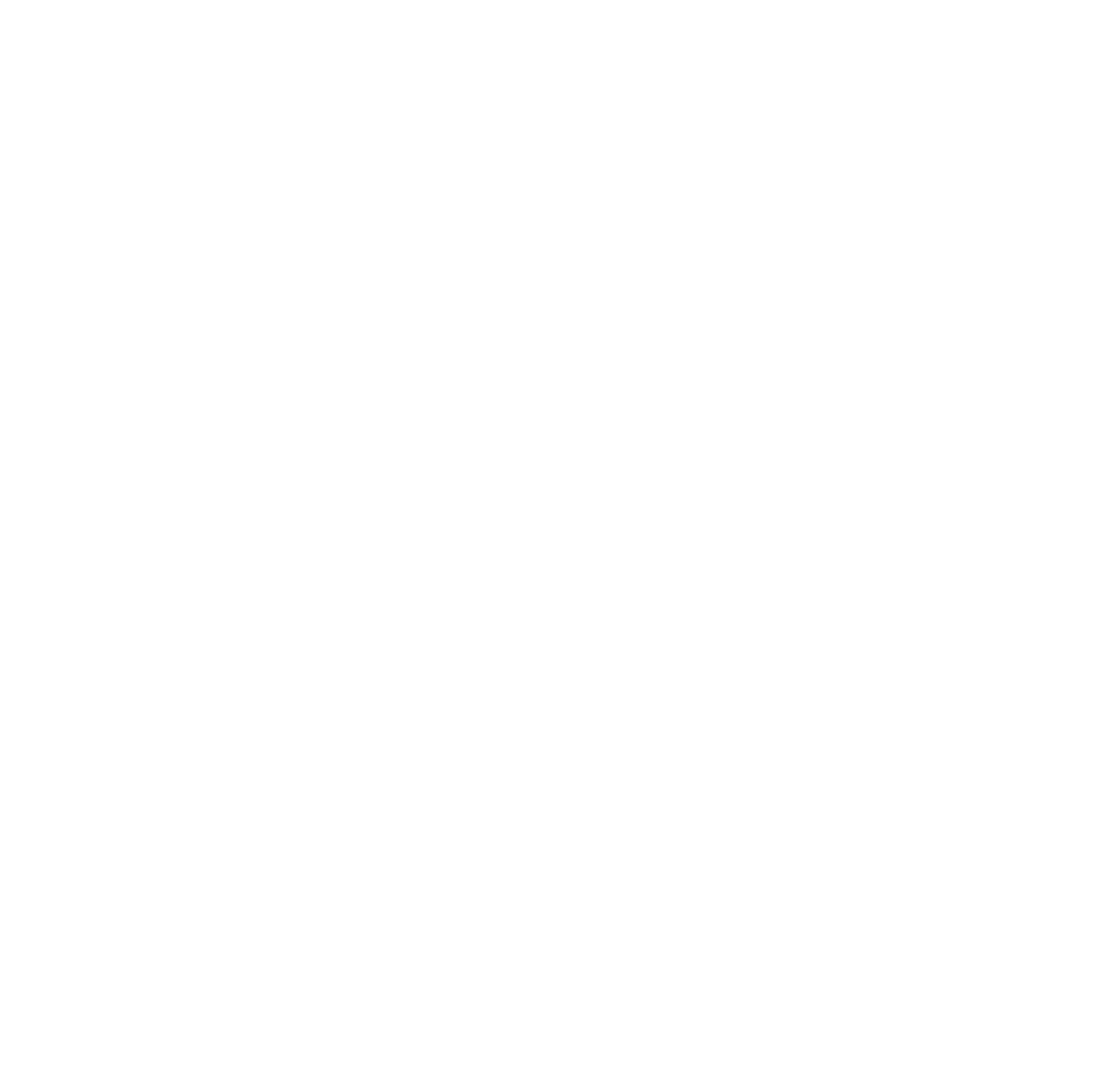
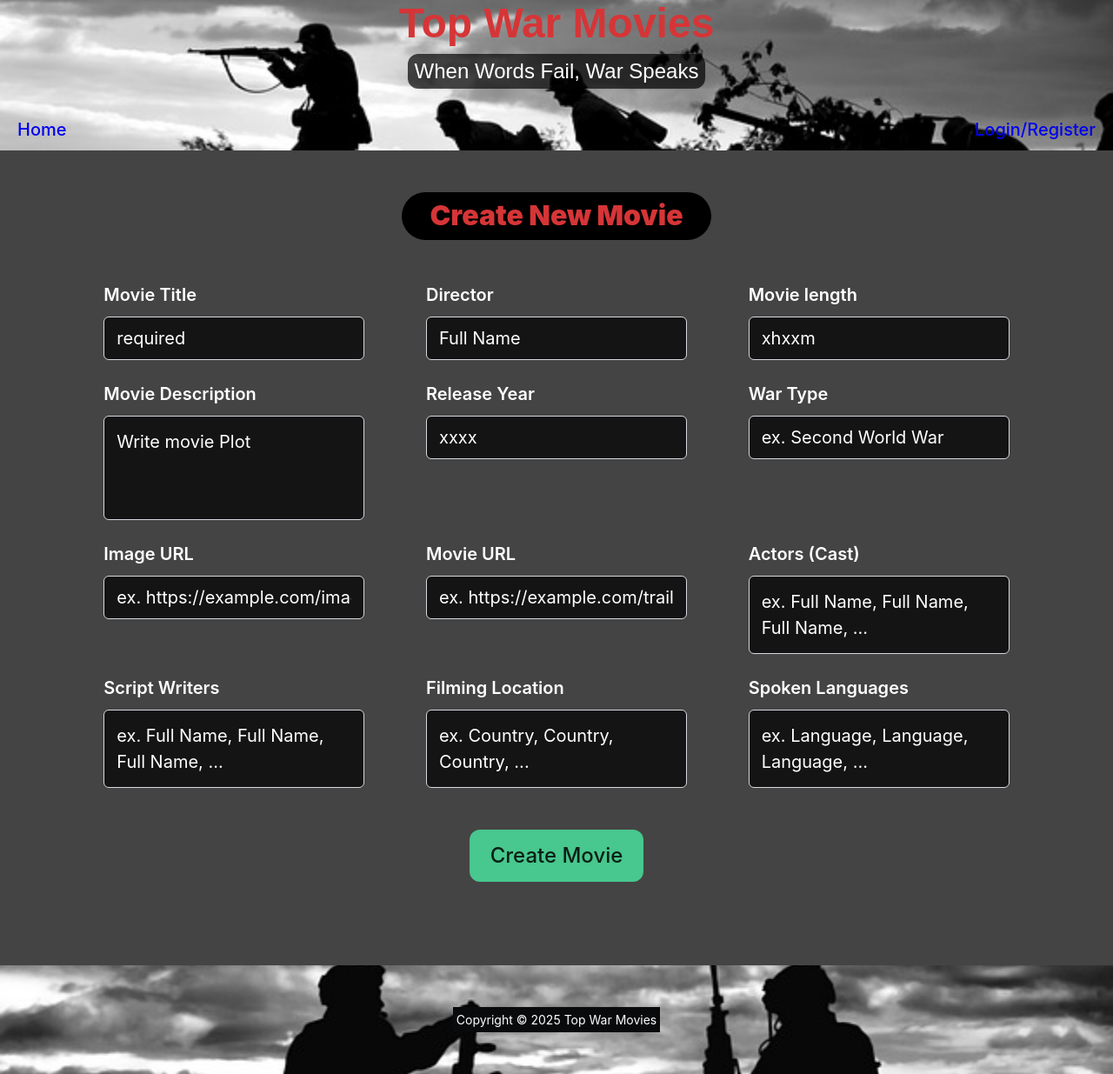
Before and after one commit to chas-academy/u06-vanilla-frontend-ViktorTheVariable, a website: page html/create-movie.html in a window 1280 px wide. Shown: the whole page at 87% size. Before the commit the page ends 800 px from the top, so only its background shows below. Drawn offline with Linux system fonts and the light colour scheme.

Commit message:
html structure and css design made for create-movie.html, styles in login-register.css moved over to syles.css for global use of classes

```diff
--- /dev/null
+++ b/css/admin-movie.css
@@ -0,0 +1,13 @@
+.myInput {
+    width: 300px !important;
+    background-color: var(--op-bg-color) !important;
+    color: var(--sec-btntxt-color) !important;
+}
+
+/* bulma classes */
+
+.textarea::placeholder {
+    color: var(--sec-btntxt-color) !important;
+}
+
+/* bulma classes */
--- a/css/styles.css
+++ b/css/styles.css
@@ -18,6 +18,15 @@ html {
 }
 
 .myButton:active {
+    background-color: var(--sec-btntxt-color) !important;
+}
+
+.mySec-btn:hover {
+    background-color: var(--pri-btntxt-color) !important;
+    color: var(--pri-btn-color);
+}
+
+.mySec-btn:active {
     background-color: var(--sec-btntxt-color) !important;
 }
 
@@ -88,6 +97,15 @@ h1.title {
     background-color: var(--pri-btn-color) !important;
 }
 
+.input {
+    background-color: var(--op-bg-color);
+    color: var(--sec-btntxt-color);
+}
+
+input::placeholder {
+    color: var(--sec-btntxt-color) !important;
+}
+
 .footer {
     padding: 3rem 1.5rem 3rem;
 }
--- a/html/create-movie.html
+++ b/html/create-movie.html
@@ -0,0 +1,149 @@
+<!DOCTYPE html>
+<html lang="en">
+<head>
+    <meta charset="UTF-8">
+    <meta name="viewport" content="width=device-width, initial-scale=1.0">
+    <title>Top War Movies</title>
+    <link rel="stylesheet" href="../css/bulma.min.css">
+    <link rel="stylesheet" href="../css/styles.css">
+    <link rel="stylesheet" href="../css/admin-movie.css">
+    <script src="../js/header-component.js" defer></script>
+    <script src="../js/footer-component.js" defer></script>
+    <script src="../js/global.js" defer></script>
+    <script src="../js/create-movie.js" defer></script>
+</head>
+<body>
+<header-component></header-component>
+
+<main class="myMain section">
+    <div class="is-flex is-justify-content-center">
+        <h2 class="myMain-title is-size-2-fullhd is-size-3-desktop is-size-4">Create New Movie</h2>
+    </div>
+    <form method="post" id="create-form" class="create-form">
+        <div class="columns is-multiline is-mobile section">
+          <div class="column is-12-mobile is-6-tablet is-4-widescreen is-3-fullhd is-flex is-justify-content-center">
+            <div class="field">
+              <label class="label has-text-white is-size-4-fullhd is-size-5-desktop is-size-6">Movie Title</label>
+              <div class="control">
+                <input id="movie-title" class="myInput input is-size-4-fullhd is-size-5-desktop is-size-6 required" type="text" placeholder="required">
+              </div>
+            </div>
+          </div>
+          <div class="column is-12-mobile is-6-tablet is-4-widescreen is-3-fullhd is-flex is-justify-content-center">
+            <div class="field">
+              <label class="label has-text-white is-size-4-fullhd is-size-5-desktop is-size-6">Director</label>
+              <div class="control">
+                <input id="movie-director" class="myInput input is-size-4-fullhd is-size-5-desktop is-size-6" type="text" placeholder="Full Name">
+              </div>
+            </div>
+          </div>
+          <div class="column is-12-mobile is-6-tablet is-4-widescreen is-3-fullhd is-flex is-justify-content-center">
+            <div class="field">
+              <label class="label has-text-white is-size-4-fullhd is-size-5-desktop is-size-6">Movie length</label>
+              <div class="control">
+                <input id="movie-length" class="myInput input is-size-4-fullhd is-size-5-desktop is-size-6" type="text" placeholder="xhxxm">
+              </div>
+            </div>
+          </div>
+          <div class="column is-12-mobile is-6-tablet is-4-widescreen is-3-fullhd is-flex is-justify-content-center">
+            <div class="field">
+              <label class="label has-text-white is-size-4-fullhd is-size-5-desktop is-size-6">Movie Description</label>
+              <div class="control">
+                <textarea
+                    id="movie-description"
+                    class="myInput textarea has-fixed-size is-size-4-fullhd is-size-5-desktop is-size-6"
+                    placeholder="Write movie Plot"
+                    rows="3"></textarea>
+              </div>
+            </div>
+          </div>
+          <div class="column is-12-mobile is-6-tablet is-4-widescreen is-3-fullhd is-flex is-justify-content-center">
+            <div class="field">
+              <label class="label has-text-white is-size-4-fullhd is-size-5-desktop is-size-6">Release Year</label>
+              <div class="control">
+                <input id="movie-year" class="myInput input is-size-4-fullhd is-size-5-desktop is-size-6" type="text" placeholder="xxxx">
+              </div>
+            </div>
+          </div>
+          <div class="column is-12-mobile is-6-tablet is-4-widescreen is-3-fullhd is-flex is-justify-content-center">
+            <div class="field">
+              <label class="label has-text-white is-size-4-fullhd is-size-5-desktop is-size-6">War Type</label>
+              <div class="control">
+                <input id="movie-war" class="myInput input is-size-4-fullhd is-size-5-desktop is-size-6" type="text" placeholder="ex. Second World War">
+              </div>
+            </div>
+          </div>
+          <div class="column is-12-mobile is-6-tablet is-4-widescreen is-3-fullhd is-flex is-justify-content-center">
+            <div class="field">
+              <label class="label has-text-white is-size-4-fullhd is-size-5-desktop is-size-6">Image URL</label>
+              <div class="control">
+                <input id="movie-image" class="myInput input is-size-4-fullhd is-size-5-desktop is-size-6" type="text" placeholder="ex. https://example.com/image.jpg">
+              </div>
+            </div>
+          </div>
+          <div class="column is-12-mobile is-6-tablet is-4-widescreen is-3-fullhd is-flex is-justify-content-center">
+            <div class="field">
+              <label class="label has-text-white is-size-4-fullhd is-size-5-desktop is-size-6">Movie URL</label>
+              <div class="control">
+                <input id="movie-trailer" class="myInput input is-size-4-fullhd is-size-5-desktop is-size-6" type="text" placeholder="ex. https://example.com/trailer.mp4">
+              </div>
+            </div>
+          </div>
+          <div class="column is-12-mobile is-6-tablet is-4-widescreen is-3-fullhd is-flex is-justify-content-center">
+            <div class="field">
+              <label class="label has-text-white is-size-4-fullhd is-size-5-desktop is-size-6">Actors (Cast)</label>
+              <div class="control">
+                <textarea
+                    id="movie-actors"
+                    class="myInput textarea has-fixed-size is-size-4-fullhd is-size-5-desktop is-size-6"
+                    placeholder="ex. Full Name, Full Name, Full Name, ..."
+                    rows="2"></textarea>
+              </div>
+            </div>
+          </div>
+          <div class="column is-12-mobile is-6-tablet is-4-widescreen is-3-fullhd is-flex is-justify-content-center">
+            <div class="field">
+              <label class="label has-text-white is-size-4-fullhd is-size-5-desktop is-size-6">Script Writers</label>
+              <div class="control">
+                <textarea
+                    id="movie-writers"
+                    class="myInput textarea has-fixed-size is-size-4-fullhd is-size-5-desktop is-size-6"
+                    placeholder="ex. Full Name, Full Name, Full Name, ..."
+                    rows="2"></textarea>
+              </div>
+            </div>
+          </div>
+          <div class="column is-12-mobile is-6-tablet is-4-widescreen is-3-fullhd is-flex is-justify-content-center">
+            <div class="field">
+              <label class="label has-text-white is-size-4-fullhd is-size-5-desktop is-size-6">Filming Location</label>
+              <div class="control">
+                <textarea
+                    id="movie-location"
+                    class="myInput textarea has-fixed-size is-size-4-fullhd is-size-5-desktop is-size-6"
+                    placeholder="ex. Country, Country, Country, ..."
+                    rows="2"></textarea>
+              </div>
+            </div>
+          </div>
+          <div class="column is-12-mobile is-6-tablet is-4-widescreen is-3-fullhd is-flex is-justify-content-center">
+            <div class="field">
+              <label class="label has-text-white is-size-4-fullhd is-size-5-desktop is-size-6">Spoken Languages</label>
+              <div class="control">
+                <textarea
+                    id="movie-language"
+                    class="myInput textarea has-fixed-size is-size-4-fullhd is-size-5-desktop is-size-6"
+                    placeholder="ex. Language, Language, Language, ..."
+                    rows="2"></textarea>
+              </div>
+            </div>
+          </div>
+          <div class="column is-12 has-text-centered mt-5">
+            <button type="submit" class="mySec-btn button is-success is-large is-responsive">Create Movie</button>
+          </div>
+        </div>
+      </form>
+</main>
+
+<footer-component></footer-component>
+</body>
+</html>
```
Also changed, not shown: css/login-register.css (+0 -22 lines).
